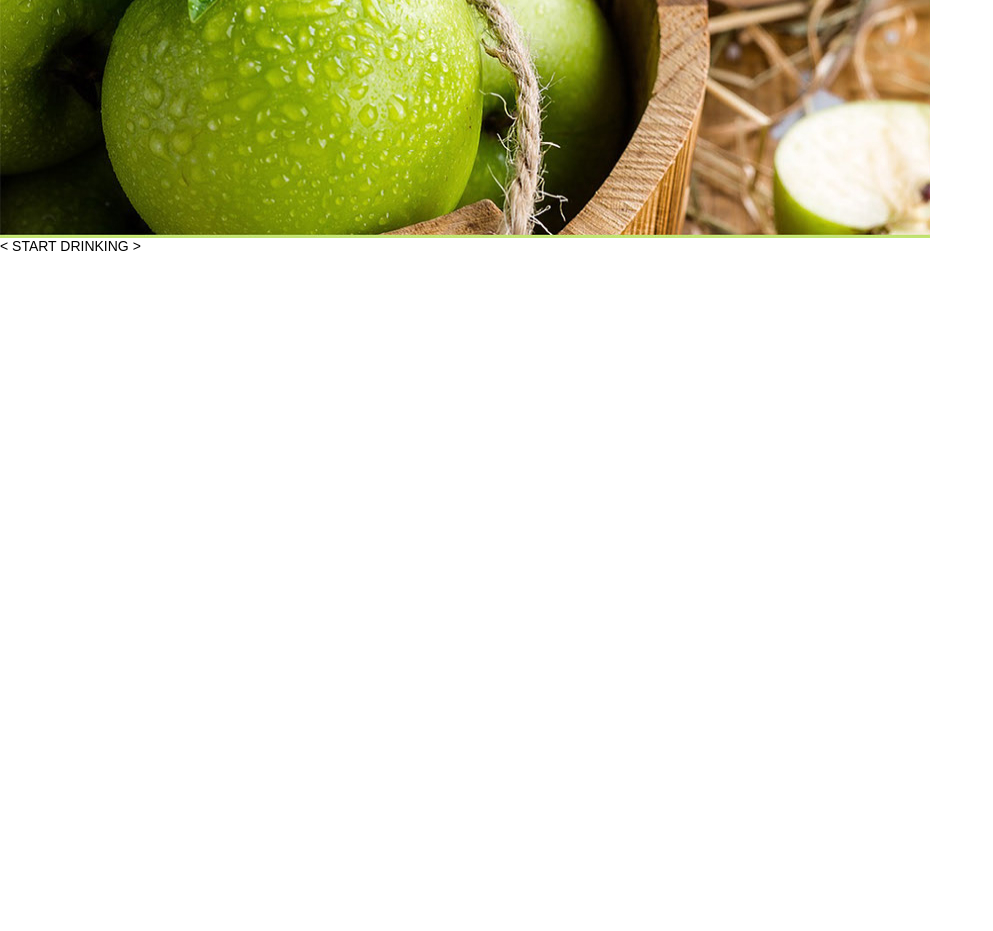
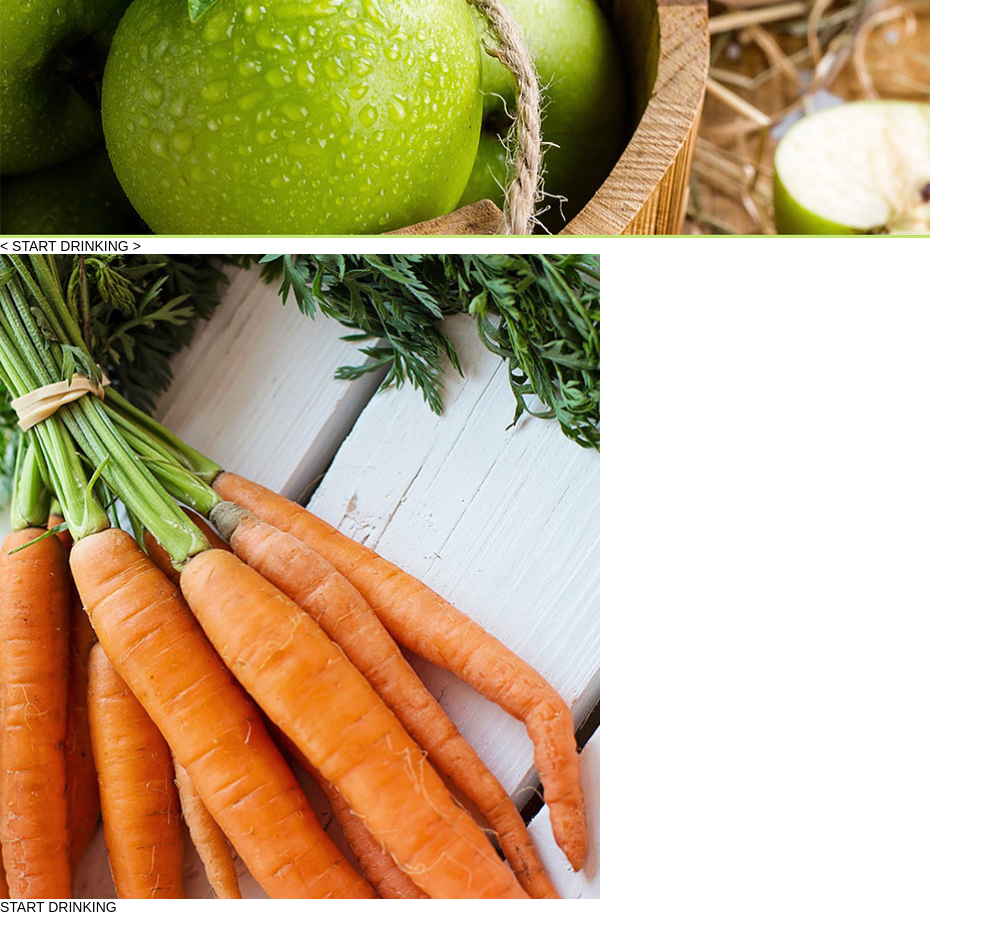
Before and after one commit to dpaguba/organic-juicy, a plain HTML site: page index.html in a window 1280 px wide. Shown: the part 500-1431 px from the top of the page, without its empty margins (0-993 px from the left). Before the commit the page ends 800 px from the top, so only its background shows below. Drawn offline with Linux system fonts and the light colour scheme; a web font is replaced by a local one.

Commit message:
feat: created slider dots

```diff
--- a/index.html
+++ b/index.html
@@ -47,7 +47,26 @@
           </div>
         </div>
 
+        <div class="slider-dots">
+          <div class="slider-dots__item-wrapper">
+            <img
+              src="images/slider/carrot.jpg"
+              alt=""
+              class="slider-dots__item"
+            />
+          </div>
 
+          <div class="slider-dots__btn-wrapper">
+            <button class="btn slider-dots">START DRINKING</button>
+          </div>
+          <div class="slider-dots__nav">
+            <button class="slider-dots__nav-item"></button>
+            <button
+              class="slider-dots__nav-item slider-dots__nav-item--active"
+            ></button>
+            <button class="slider-dots__nav-item"></button>
+          </div>
+        </div>
       </main>
     </div>
     <script src=""></script>
```
